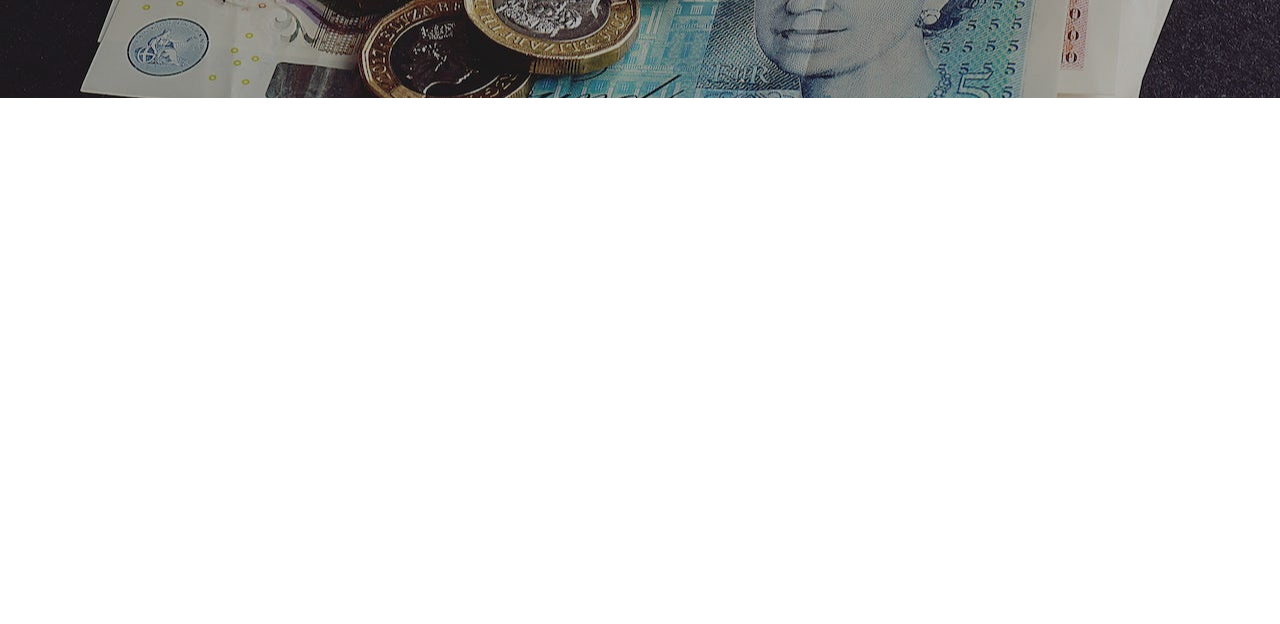
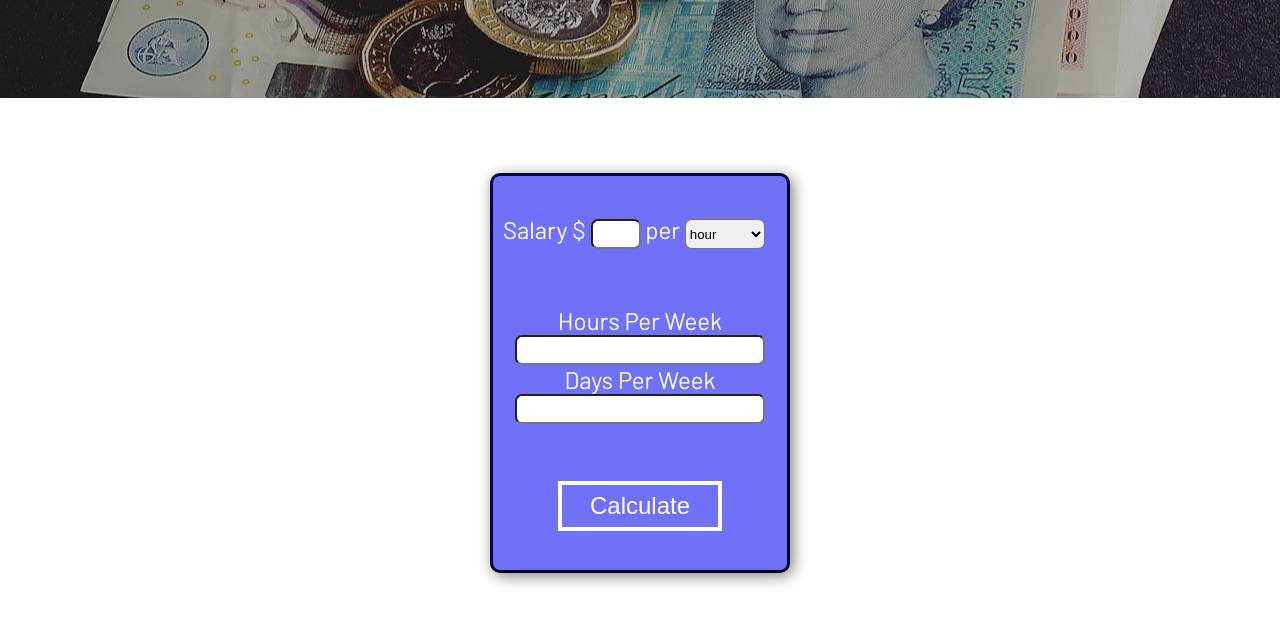
Before and after one commit to Higokian/hours-calculator, a plain HTML site: page index.html in a window 1280 px wide. Shown: the part 142-766 px from the top of the page. Drawn offline with Linux system fonts and the light colour scheme.

Commit message:
Created quick calculator layout

```diff
--- a/index.html
+++ b/index.html
@@ -5,10 +5,11 @@
   <meta charset="UTF-8">
   <meta name="viewport" content="width=device-width, initial-scale=1.0">
   <link rel="stylesheet" type="text/css" href="src/css/styles.css">
+  <link rel="stylesheet" type="text/css" href="src/css/layout.css">
   <meta name="author" content="Front End Colab">
   <link rel="preconnect" href="https://fonts.googleapis.com">
-<link rel="preconnect" href="https://fonts.gstatic.com" crossorigin>
-<link href="https://fonts.googleapis.com/css2?family=Barlow:wght@400;700&display=swap" rel="stylesheet">
+  <link rel="preconnect" href="https://fonts.gstatic.com" crossorigin>
+  <link href="https://fonts.googleapis.com/css2?family=Barlow:wght@400;700&display=swap" rel="stylesheet">
   <title>Wage Calculator</title>
 </head>
 
@@ -20,6 +21,35 @@
       </h1>
     </div>
   </header>
+  <main>
+    <form class="calculator">
+      <div class="salaryInput">
+
+        <label for="salary">Salary $</label>
+        <input type="number" id="salary">
+
+        <label for="timeframe">per</label>
+        <select name="timeframe" id="timeframe">
+          <option value ="hour">hour</optio>
+          <option value ="week">week</option>
+          <option value ="bi-weekly">bi-weekly</option>
+        </select>
+
+      </div>
+      <div class="hoursWorked">
+
+        <label for="hoursPerWeek">Hours Per Week</label>
+        <input type="number" id="hoursPerWeek" class="textbox">
+
+        <label for="daysPerWeek">Days Per Week</label>
+        <input type="number" id="daysPerWeek" class="textbox">
+
+      </div>
+
+      <input type="submit" value="Calculate" id="calculate">
+
+    </form>
+  </main>
 </body>
 <script src="src/js/app.js"></script>
 </html>
--- /dev/null
+++ b/src/css/layout.css
@@ -0,0 +1,55 @@
+main {
+    width: 100%;
+    margin-top: 75px;
+}
+
+.calculator {
+    display: flex;
+    flex-direction: column;
+    justify-content: space-around;
+    padding: 10px;
+    height: 400px;
+    width: 300px;
+    margin: auto;
+    background-color: rgb(111, 113, 248);
+    border-radius: 10px;
+    border: solid 3px rgb(5, 5, 48);
+    box-shadow: 3px 3px 15px gray;
+}
+
+#salary, #timeframe {
+    width: 50px;
+    height: 30px;
+    border-radius: 7px;
+}
+
+#timeframe {
+    width: 80px;
+}
+
+
+.textbox {
+    width: 250px;
+    height: 30px;
+    border-radius: 7px;
+}
+
+.hoursWorked {
+    display: flex;
+    flex-direction: column;
+    align-items: center;
+}
+
+#calculate {
+    width: 60%;
+    height: 50px;
+    margin: 0 auto;
+    background-color: transparent;
+    border: solid 4px white;
+    color: white;
+    font-size: 1.5rem;
+}
+
+#calculate:hover {
+    background-color: blueviolet;
+}
--- a/src/css/styles.css
+++ b/src/css/styles.css
@@ -6,6 +6,7 @@
 
 body{
     font-family: 'Barlow', sans-serif;
+    color: white;
 }
 
 header{
@@ -24,3 +25,7 @@ header{
     font-size: 2rem;
     color: whitesmoke;
 }
+
+form {
+    font-size: 1.5rem;
+}
```
